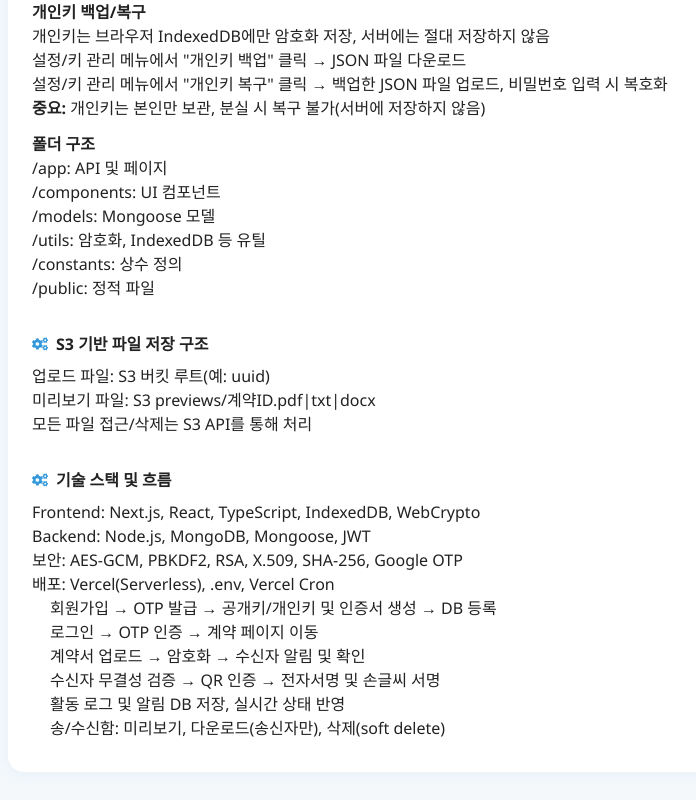
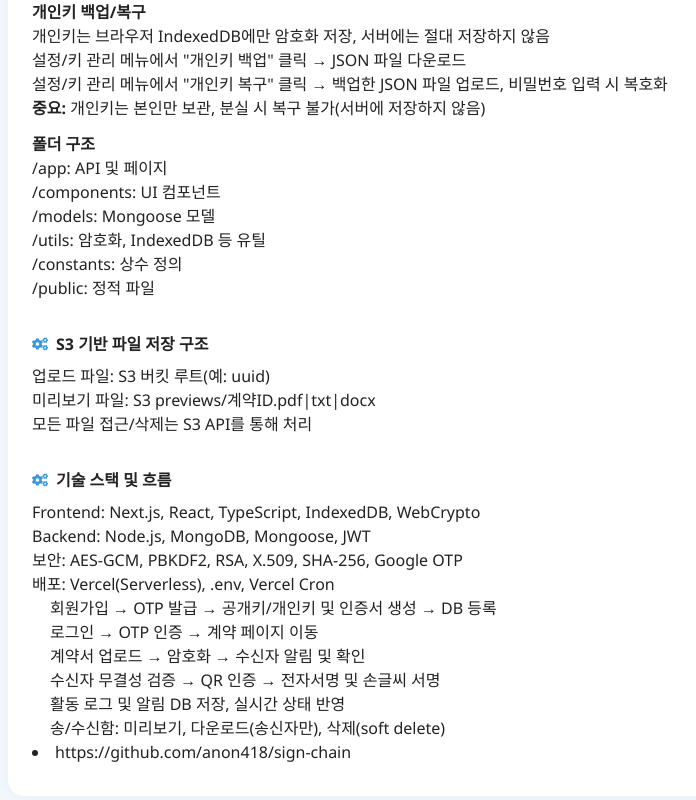
Before and after one commit to anon418/sign-chain, a Next.js app: page /introduction in a window 1280 px wide. Shown: the part 1100-1900 px from the top of the page, without its empty margins (182-878 px from the left). Built offline with nearby package versions, Linux system fonts and the light colour scheme; no server answers; the database is empty.

Commit message:
Update page.tsx

```diff
--- a/app/introduction/page.tsx
+++ b/app/introduction/page.tsx
@@ -156,6 +156,7 @@ export default function IntroductionPage() {
           <li>송/수신함: 미리보기, 다운로드(송신자만), 삭제(soft delete)</li>
         </ol>
       </section>
+      <li>https://github.com/anon418/sign-chain</li>
     </div>
   )
 }
```
